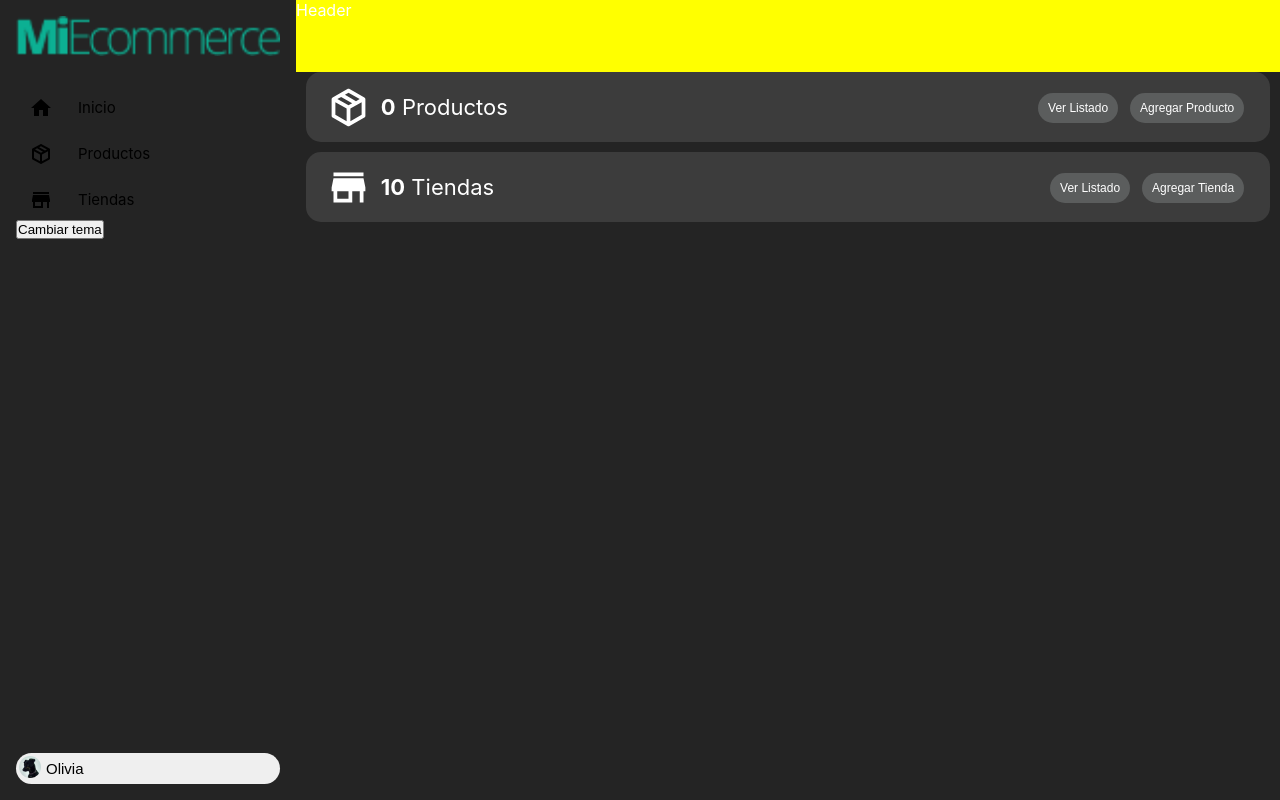
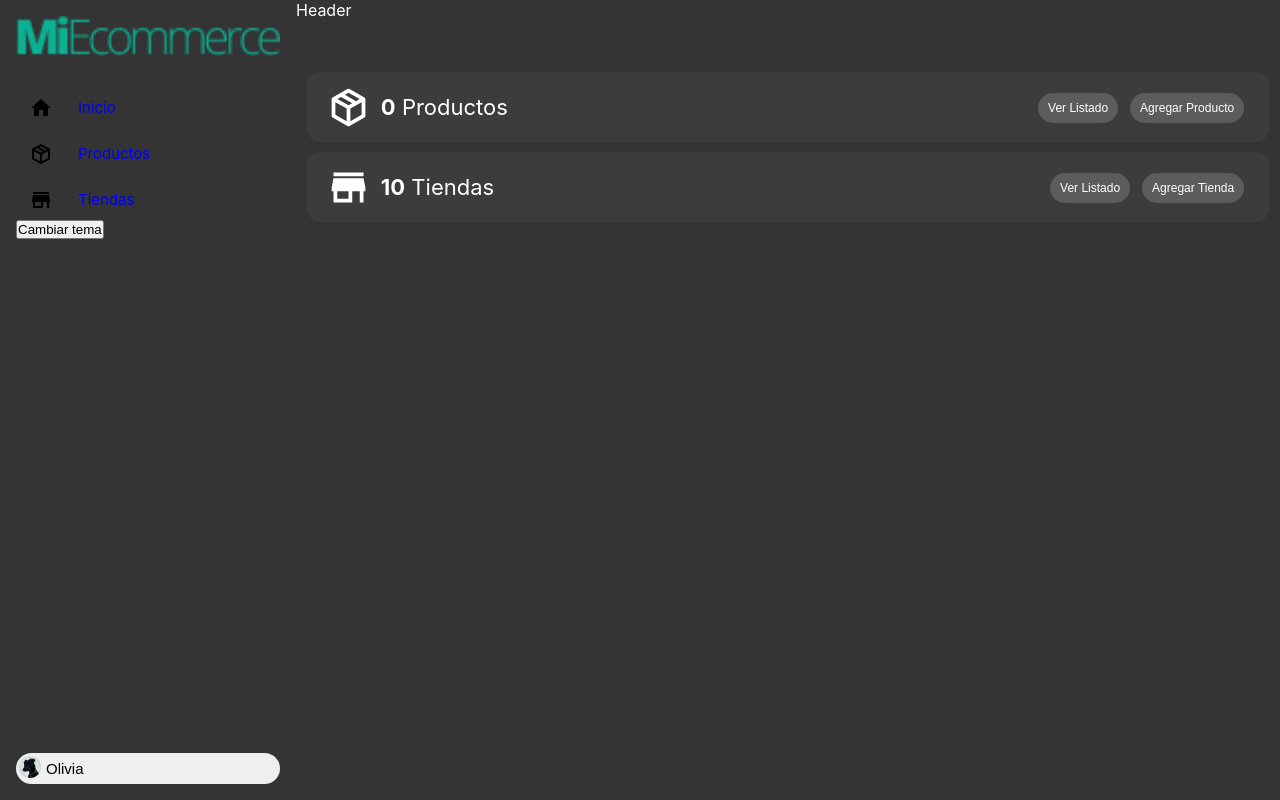
Before and after one commit to JoaquinVarelaCenco/Dashboard-Equipo1, a React (Create React App) app: page / in a window 1280 px wide. Built offline with nearby package versions, Linux system fonts and the light colour scheme; no server answers.

Commit message:
Corregido fixed del Sidebar y ancho de Main

```diff
--- a/src/components/header/Header.css
+++ b/src/components/header/Header.css
@@ -3,5 +3,4 @@
     position: fixed;
     width: 100%;
     height: 72px;
-    background-color: yellow;
 }
--- a/src/components/header/Header.js
+++ b/src/components/header/Header.js
@@ -1,9 +1,12 @@
+import { useContext } from "react";
+import { ThemeContext } from "../../context/ThemeContext";
 import "./Header.css"
 
 const Header = () => {
+  const { theme } = useContext(ThemeContext);
 
   return (
-    <div className='header'>Header</div>
+    <div className={`header ${theme}`}>Header</div>
   )
 }
 
--- a/src/components/mainArea/MainArea.css
+++ b/src/components/mainArea/MainArea.css
@@ -1,15 +1,7 @@
 /* code css */
 .mainArea{
-    background-color: #242424;
-    width: 100%;
-}
-
-.clear{
-    background-color: #b1b1b1;
-}
-
-.dark{
-    background-color: #242424;
+    width: calc(100% - 296px);
+    margin-left: 296px;
 }
 
 .mainArea__content{
--- a/src/components/sideBar/SideBar.css
+++ b/src/components/sideBar/SideBar.css
@@ -1,8 +1,7 @@
 /* code css */
 .sideBar {
-  /* background-color: rgba(255, 255, 255, 1); */
   min-width: 296px;
-  /* position: fixed; */
+  position: fixed;
   height: 100vh;
   display: flex;
   flex-direction: column;
@@ -35,11 +34,11 @@
   align-items: center;
   text-decoration: none;
   gap: 25px;
-  color: black;
   font-size: 15px;
   /* margin-left: 15px; */
   padding: 6px 0
 }
+
 .sideBar_eachLink img{
   padding-left: 13px;
 }
```
